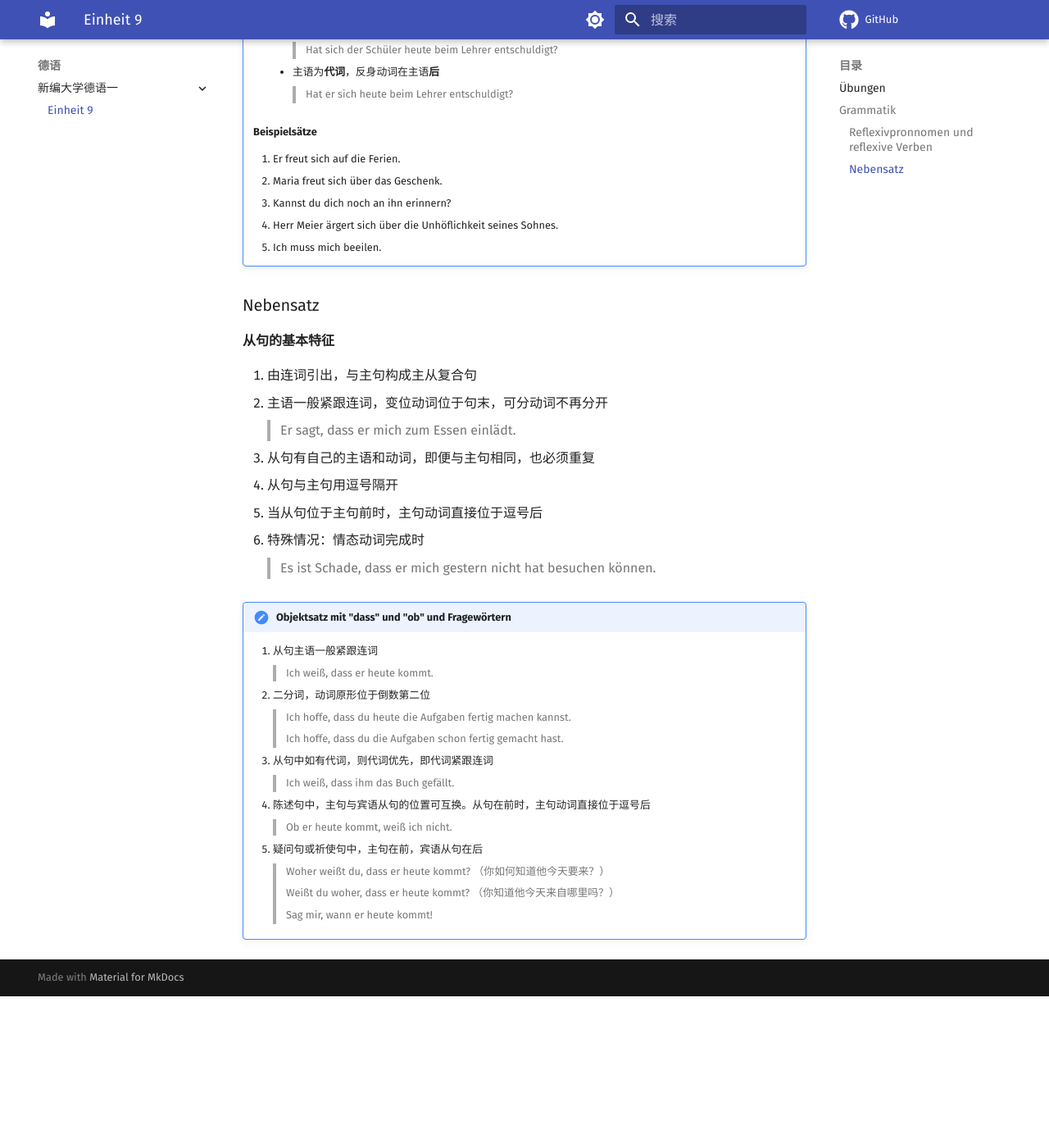
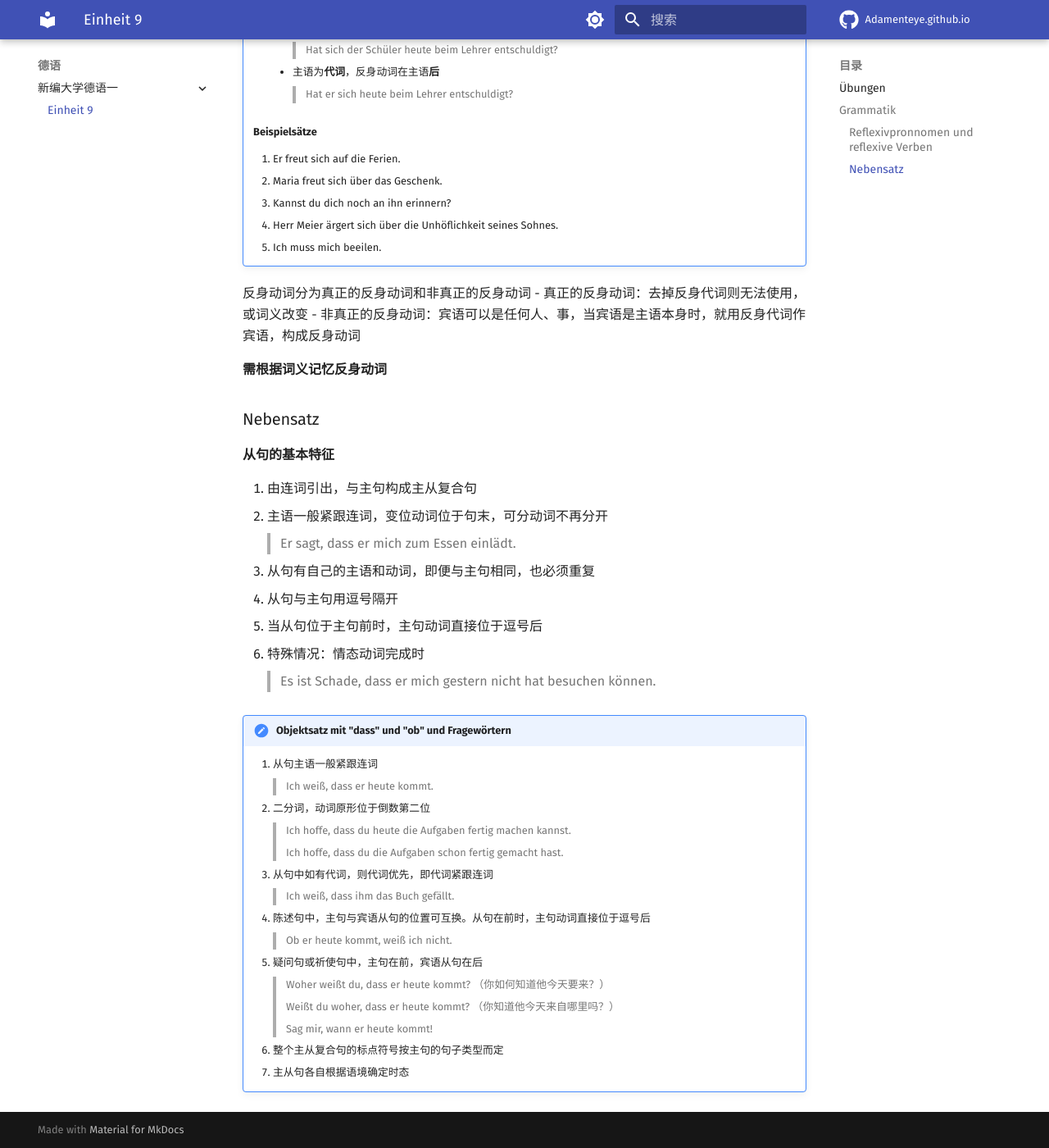
Before and after one commit to adamanteye/adamanteye.github.io, an MkDocs documentation site: the page built from docs/deutsch/klick-auf-deutsch-1/einheit-9.md, in a window 1280 px wide and 1400 px high, scrolled down 1363 px. Shown: the whole window at 82% size. Built offline with MkDocs 1.6.1 and Material for MkDocs 9.7.7, drawn with Linux system fonts in a browser that asks for light colours; comment, search, counter and statistics services are not loaded; before the commit the page ends 2578 px from its top, so only the background shows below that.

Commit message:
Einheit 9 补充

```diff
--- a/docs/deutsch/klick-auf-deutsch-1/einheit-9.md
+++ b/docs/deutsch/klick-auf-deutsch-1/einheit-9.md
@@ -50,6 +50,12 @@ Die meisten Menschen denken, dass Krieg vor allem aus Kämpfen besteht, das stim
     4. Herr Meier ärgert sich über die Unhöflichkeit seines Sohnes.
     5. Ich muss mich beeilen.
 
+反身动词分为真正的反身动词和非真正的反身动词
+- 真正的反身动词：去掉反身代词则无法使用，或词义改变
+- 非真正的反身动词：宾语可以是任何人、事，当宾语是主语本身时，就用反身代词作宾语，构成反身动词
+
+**需根据词义记忆反身动词**
+
 ### Nebensatz
 
 **从句的基本特征**
@@ -81,3 +87,5 @@ Die meisten Menschen denken, dass Krieg vor allem aus Kämpfen besteht, das stim
     > Weißt du woher, dass er heute kommt? （你知道他今天来自哪里吗？）
     >
     > Sag mir, wann er heute kommt!
+    6. 整个主从复合句的标点符号按主句的句子类型而定
+    7. 主从句各自根据语境确定时态
--- a/mkdocs.yml
+++ b/mkdocs.yml
@@ -1,5 +1,6 @@
 site_name: Adamanteye Note
 repo_url: https://github.com/adamanteye/adamanteye.github.io
+repo_name: Adamenteye.github.io
 
 nav:
   - 简介: index.md
```
